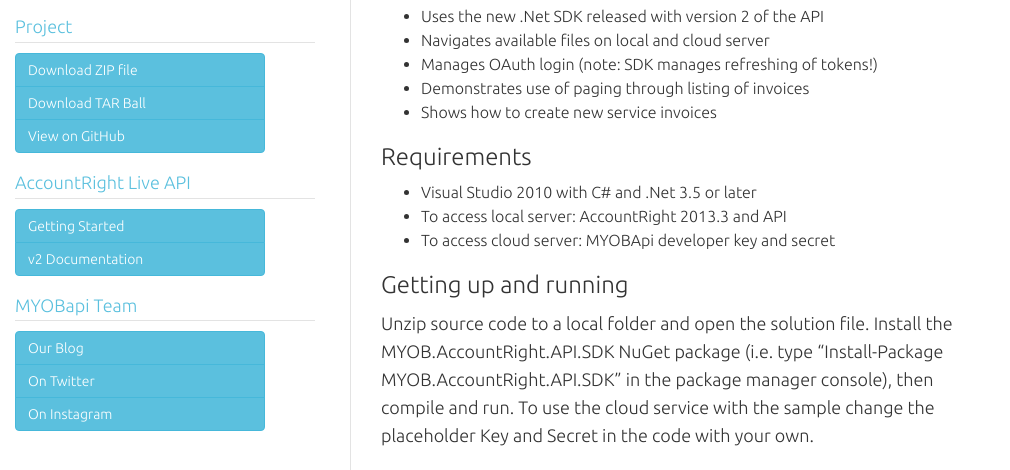
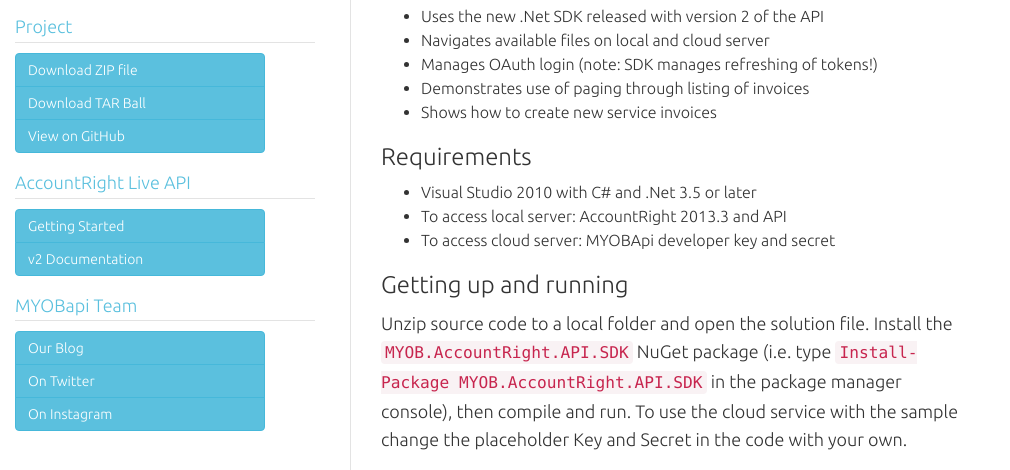
Before and after one commit to kgreed/accountright_sample_csharp, a plain HTML site: page index.html in a window 1280 px wide. Shown: the part 313-783 px from the top of the page, without its empty margins (0-1010 px from the left). Drawn offline with nearby package versions, Linux system fonts and the light colour scheme.

Commit message:
Update index.html

```diff
--- a/index.html
+++ b/index.html
@@ -230,7 +230,7 @@
     </ul>
 <h3>Getting up and running</h3>
 
-<p>Unzip source code to a local folder and open the solution file. Install the MYOB.AccountRight.API.SDK NuGet package (i.e. type “Install-Package MYOB.AccountRight.API.SDK” in the package manager console), then compile and run. To use the cloud service with the sample change the placeholder Key and Secret in the code with your own.</p>
+<p>Unzip source code to a local folder and open the solution file. Install the <code>MYOB.AccountRight.API.SDK</code> NuGet package (i.e. type <code>Install-Package MYOB.AccountRight.API.SDK</code> in the package manager console), then compile and run. To use the cloud service with the sample change the placeholder Key and Secret in the code with your own.</p>
 <p>The following blog post provides more details about getting started with the sample: <a href="http://myobapi.tumblr.com/post/58280200848/vb-net-sample-using-the-new-accountright-api-sdk">VB.Net sample using the new AccountRight API SDK</a> This equally applies to the C# sample</p>
 
 <h3>Support or Contact</h3>
```
